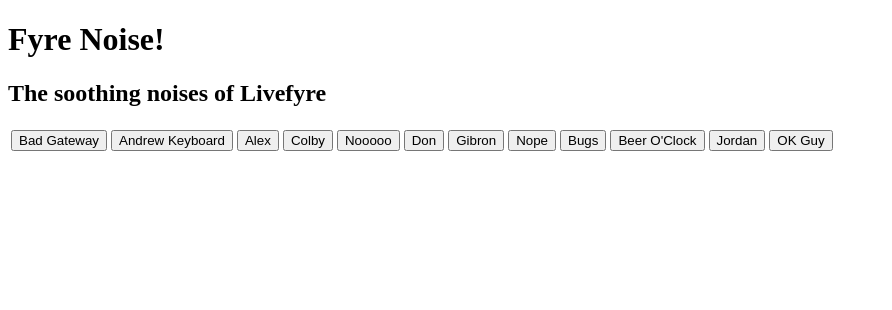
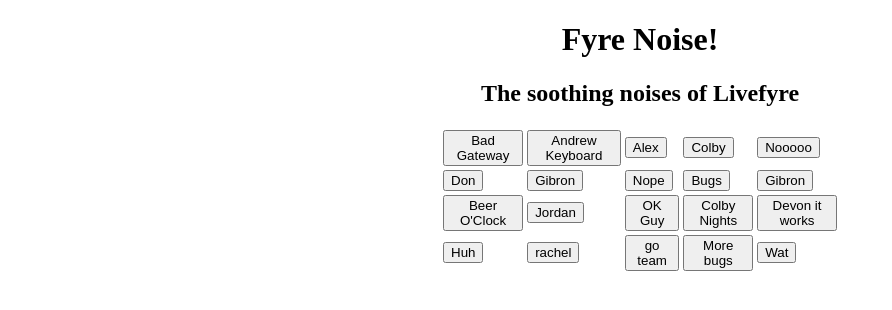
Before and after one commit to aspro83/fyrenoise, a plain HTML site: page index.html in a window 1280 px wide. Shown: the whole page, without its empty margins (0-892 px from the left). Drawn offline with Linux system fonts and the light colour scheme; no server answers.

Commit message:
button table

```diff
--- a/index.html
+++ b/index.html
@@ -4,9 +4,11 @@
 
   </head>
   <body>
-    <h1>Fyre Noise!</h1>
-    <h2>The soothing noises of Livefyre</h2>
-    <div class="main">
+    <div style="margin: 0 auto; width: 400px; text-align: center;">
+      <h1>Fyre Noise!</h1>
+      <h2>The soothing noises of Livefyre</h2>
+    </div>
+    <div style="margin: 0 auto; width: 400px;">
       <table>
         <tbody>
           <tr>
@@ -15,13 +17,27 @@
             <td><button onclick="playSound('alexOhNo')">Alex</button></td>
             <td><button onclick="playSound('colbyLookIntoIt')">Colby</button></td>
             <td><button onclick="playSound('danniNo')">Nooooo</button></td>
+          </tr>
+          <tr>
             <td><button onclick="playSound('donOhGod')">Don</button></td>
             <td><button onclick="playSound('gibronJustThinking')">Gibron</button></td>
             <td><button onclick="playSound('jeffNope')">Nope</button></td>
             <td><button onclick="playSound('jk2Bugs1')">Bugs</button></td>
+            <td><button onclick="playSound('devonTheFuture')">Gibron</button></td>
+          </tr>
+          <tr>
             <td><button onclick="playSound('joBeerOclock')">Beer O'Clock</button></td>
             <td><button onclick="playSound('jordan')">Jordan</button></td>
             <td><button onclick="playSound('mikeOkGuy')">OK Guy</button></td>
+            <td><button onclick="playSound('colbyNights')">Colby Nights</button></td>
+            <td><button onclick="playSound('devonItWorks')">Devon it works</button></td>
+          </tr>
+          <tr>
+            <td><button onclick="playSound('jeffHuh')">Huh</button></td>
+            <td><button onclick="playSound('rachAskYou')">rachel</button></td>
+            <td><button onclick="playSound('rossGoTeam')">go team</button></td>
+            <td><button onclick="playSound('jk2Bugs2')">More bugs</button></td>
+            <td><button onclick="playSound('jeffWat')">Wat</button></td>
           </tr>
         </tbody>
       </table>
```
